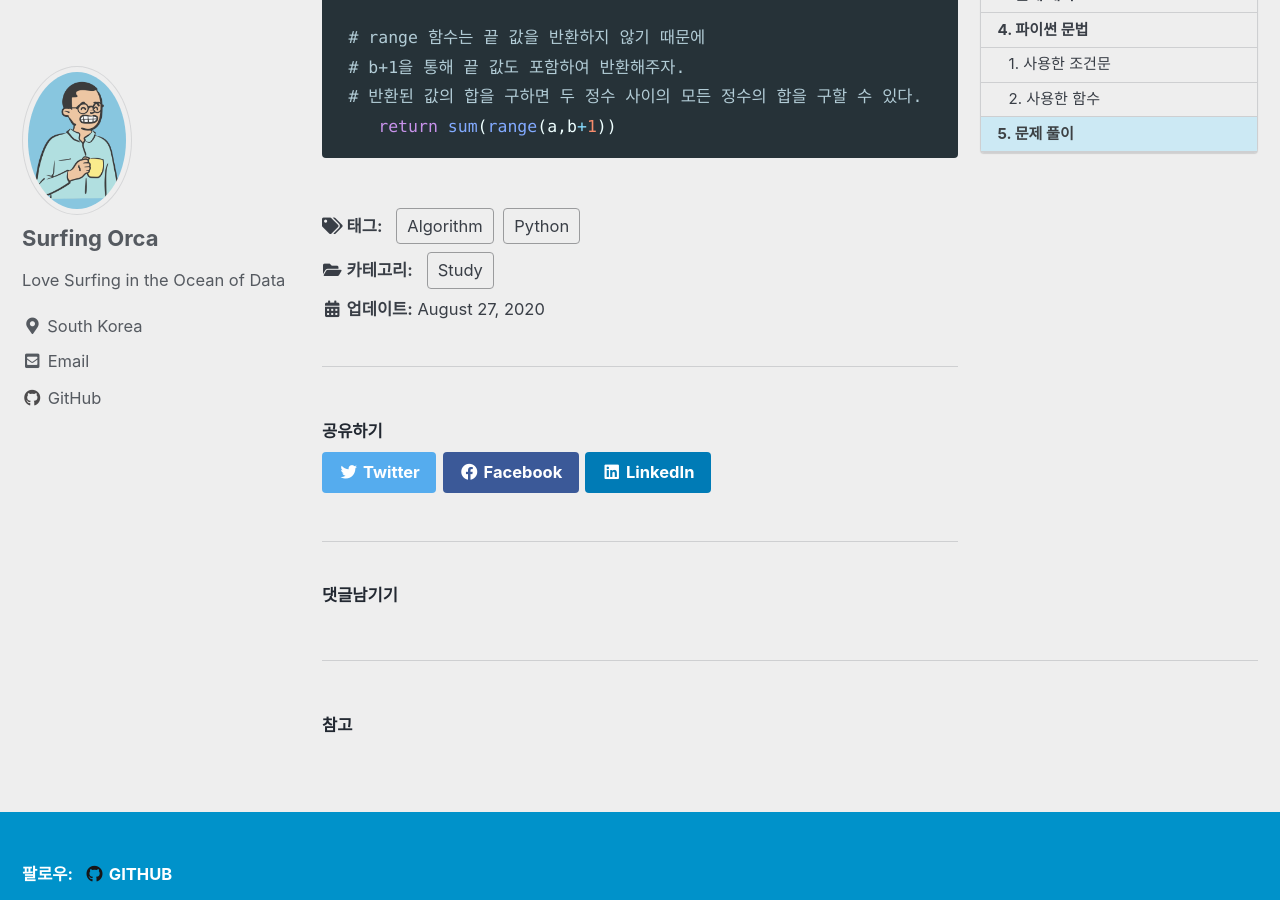
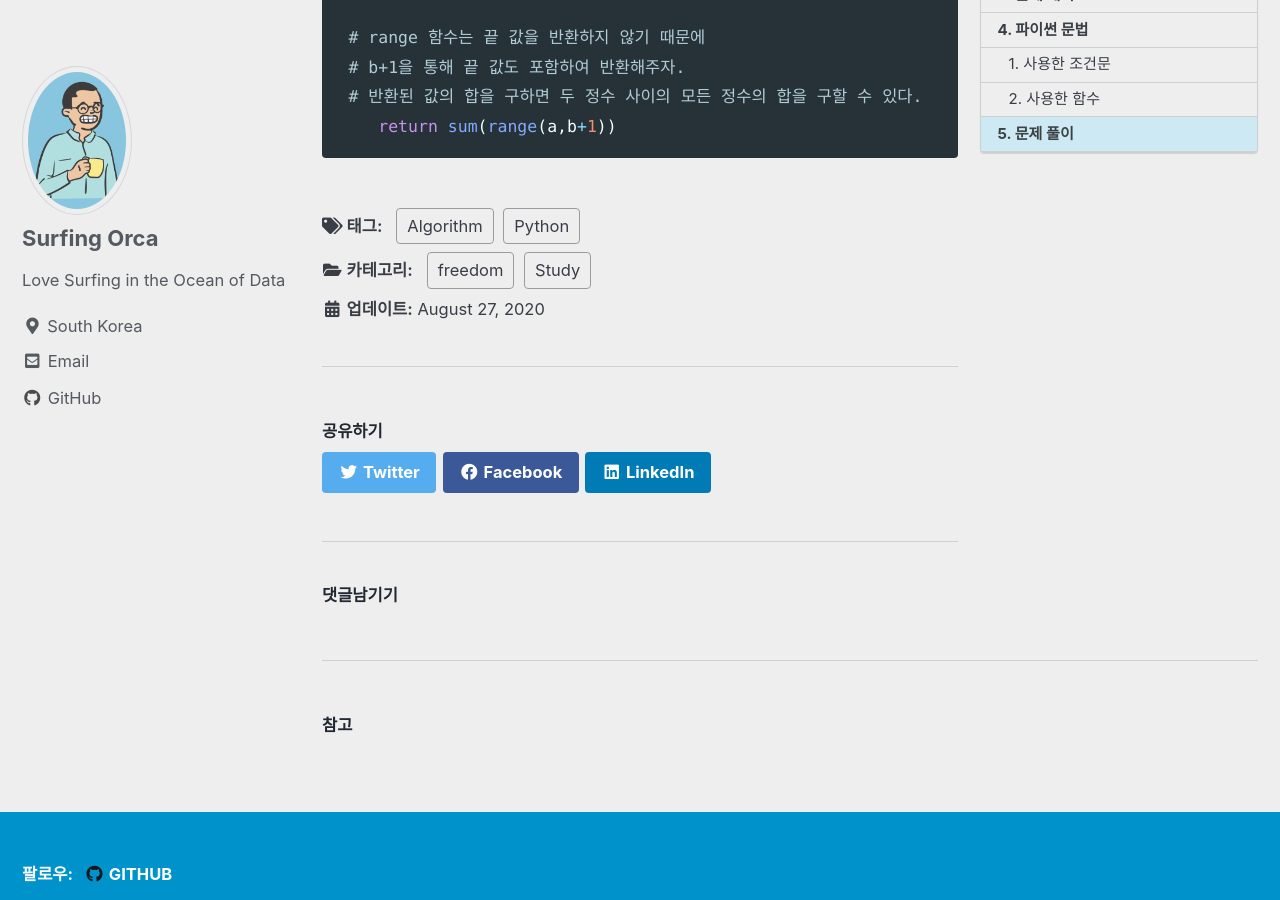
Before and after one commit to SurfingOrca/SurfingOrca.github.io, a Jekyll site: the page built from _posts/2020-08-25-Algorithm_Study_01.md, in a window 1280 px wide and 900 px high, scrolled down 4646 px. Built offline with Jekyll 4.4.1, drawn with Linux system fonts in a browser that asks for light colours; cached includes are drawn as plain includes; comment, search, counter and statistics services are not loaded.

Commit message:
Post fixed.

```diff
--- a/_posts/2020-08-25-Algorithm_Study_01.md
+++ b/_posts/2020-08-25-Algorithm_Study_01.md
@@ -7,6 +7,7 @@ toc_label: "Table of Contents"
 toc_sticky: true
 categories:
   - Study
+  - freedom
 tags:
   - Algorithm
   - Python
```
